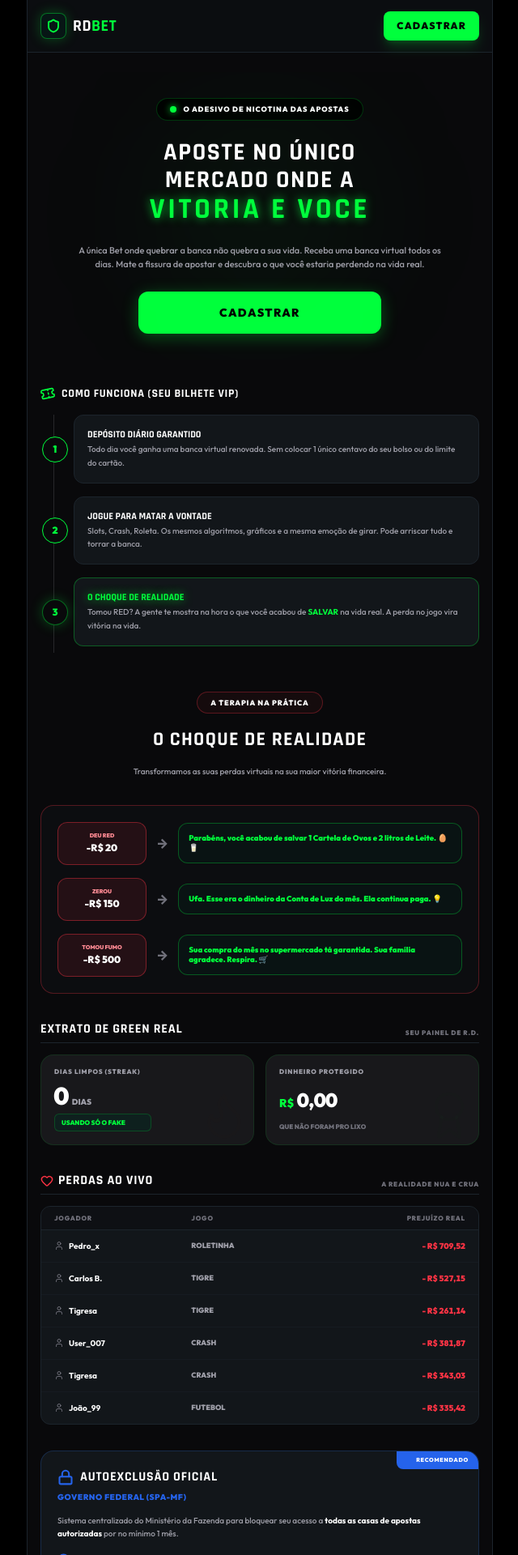
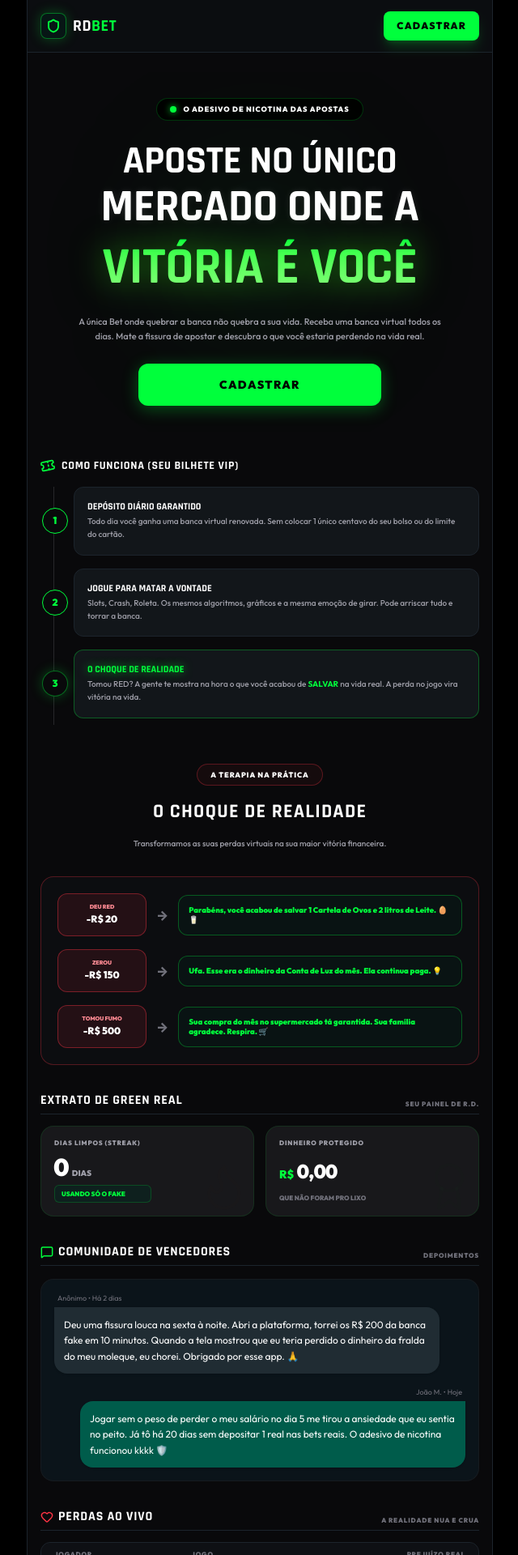
Before and after one commit to luizhenrique47247-wq/rdbet, a React (Vite) app: page / in a window 1280 px wide. Shown: the top 1920 px of the page at 81% size, without its empty margins (319-959 px from the left). Built offline with nearby package versions, Linux system fonts and the light colour scheme.

Commit message:
Fix modal centering position bug via React Portals and align Inicio styling to user template

```diff
--- a/src/components/ui/CognitiveOverlay.tsx
+++ b/src/components/ui/CognitiveOverlay.tsx
@@ -1,4 +1,5 @@
 import React, { useState, useEffect } from 'react'
+import { createPortal } from 'react-dom'
 import { motion, AnimatePresence } from 'framer-motion'
 import { ShieldAlert, Info } from 'lucide-react'
 import { casinoAudio } from '../../utils/audioEngine'
@@ -69,15 +70,15 @@ export const CognitiveOverlay: React.FC<CognitiveOverlayProps> = ({
 
   const equivalent = getRealWorldEquivalent(amountSpent)
 
-  return (
+  return createPortal(
     <AnimatePresence>
       {isOpen && (
-        <div className="absolute inset-0 z-50 flex items-center justify-center p-4 bg-black/95 backdrop-blur-md rounded-2xl select-none">
+        <div className="fixed inset-0 z-50 flex items-center justify-center p-4 bg-black/95 backdrop-blur-md select-none">
           <motion.div
             initial={{ scale: 0.9, opacity: 0 }}
             animate={{ scale: 1, opacity: 1 }}
             exit={{ scale: 0.9, opacity: 0 }}
-            className="w-full h-full flex flex-col justify-between p-5 text-left text-white"
+            className="w-full max-w-md bg-[#12161a] border border-cyber-border rounded-2xl p-6 shadow-2xl flex flex-col justify-between min-h-[400px] text-left text-white relative overflow-hidden"
           >
             {/* Header Badge */}
             <div className="flex items-center gap-2 text-neon-red bg-red-950/20 border border-red-500/30 px-3 py-2 rounded-xl">
@@ -93,7 +94,7 @@ export const CognitiveOverlay: React.FC<CognitiveOverlayProps> = ({
             </div>
 
             {/* Core Message */}
-            <div className="space-y-4 my-auto">
+            <div className="space-y-4 my-6">
               <div className="space-y-1">
                 <span className="text-[10px] text-zinc-500 font-extrabold uppercase tracking-wider block">
                   Você acabou de gastar na simulação:
@@ -118,7 +119,7 @@ export const CognitiveOverlay: React.FC<CognitiveOverlayProps> = ({
               <div className="flex gap-2 p-3 bg-zinc-950 border border-zinc-800 rounded-xl text-[10px] text-zinc-400 leading-relaxed">
                 <Info size={14} className="text-blue-400 shrink-0 mt-0.5" />
                 <p>
-                  Estudos demonstram que as plataformas de aposta mascaram o dinheiro real sob forma de fichas/saldos coloridos para amortecer o sentimento de perda no cérebro.
+                  Estudos demonstram que as plataformas de aposta mascaram o dinheiro real sob forma de saldos coloridos para amortecer o sentimento de perda no cérebro.
                 </p>
               </div>
             </div>
@@ -151,6 +152,7 @@ export const CognitiveOverlay: React.FC<CognitiveOverlayProps> = ({
           </motion.div>
         </div>
       )}
-    </AnimatePresence>
+    </AnimatePresence>,
+    document.body
   )
 }
--- a/src/components/ui/Modal.tsx
+++ b/src/components/ui/Modal.tsx
@@ -1,4 +1,5 @@
 import React from 'react'
+import { createPortal } from 'react-dom'
 import { motion, AnimatePresence } from 'framer-motion'
 import { X } from 'lucide-react'
 import { cn } from '../../utils/cn'
@@ -18,7 +19,7 @@ export const Modal: React.FC<ModalProps> = ({
   children,
   accentColor = 'green'
 }) => {
-  return (
+  return createPortal(
     <AnimatePresence>
       {isOpen && (
         <div className="fixed inset-0 z-50 flex items-center justify-center p-4 bg-black/75 backdrop-blur-sm">
@@ -26,7 +27,7 @@ export const Modal: React.FC<ModalProps> = ({
             initial={{ scale: 0.95, opacity: 0 }}
             animate={{ scale: 1, opacity: 1 }}
             exit={{ scale: 0.95, opacity: 0 }}
-            className="w-full max-w-md bg-zinc-950 border border-cyber-border rounded-2xl p-6 shadow-2xl relative overflow-hidden"
+            className="w-full max-w-md bg-[#12161a] border border-cyber-border rounded-2xl p-6 shadow-2xl relative overflow-hidden text-white"
           >
             {/* Decorative top accent */}
             <div
@@ -55,6 +56,7 @@ export const Modal: React.FC<ModalProps> = ({
           </motion.div>
         </div>
       )}
-    </AnimatePresence>
+    </AnimatePresence>,
+    document.body
   )
 }
--- a/src/pages/Inicio.tsx
+++ b/src/pages/Inicio.tsx
@@ -1,6 +1,6 @@
 import React, { useState, useEffect } from 'react'
 import { useStore } from '../store/useStore'
-import { Gift, ChevronDown, Award, Ticket, CheckCircle2, Lock, Heart, User, PhoneCall, ExternalLink, Flame } from 'lucide-react'
+import { Gift, ChevronDown, Award, Ticket, CheckCircle2, Lock, Heart, User, PhoneCall, ExternalLink, Flame, MessageSquare } from 'lucide-react'
 import { motion, AnimatePresence } from 'framer-motion'
 import { Card } from '../components/ui/Card'
 import { casinoAudio } from '../utils/audioEngine'
@@ -18,6 +18,7 @@ interface LiveLoss {
 export const Inicio: React.FC = () => {
   const {
     registered,
+    userName,
     selectedPlan,
     simulatedDay,
     streak,
@@ -132,6 +133,18 @@ export const Inicio: React.FC = () => {
     }
   ]
 
+  let titleSub = "APOSTE NO ÚNICO"
+  let titleMid = "MERCADO ONDE A"
+  let titleBot = "VITÓRIA É VOCÊ"
+  let descText = "A única Bet onde quebrar a banca não quebra a sua vida. Receba uma banca virtual todos os dias. Mate a fissura de apostar e descubra o que você estaria perdendo na vida real."
+
+  if (registered) {
+    titleSub = "BEM-VINDO DE VOLTA,"
+    titleMid = userName ? userName.toUpperCase() : "VISITANTE"
+    titleBot = "A BANCA É SUA"
+    descText = "Mantenha seu protocolo clínico ativo. Utilize a simulação para esgotar o impulso sem comprometer sua vida financeira real."
+  }
+
   return (
     <div className="space-y-8 text-center select-none pb-8">
       {/* Coin Shower Animation */}
@@ -156,21 +169,19 @@ export const Inicio: React.FC = () => {
         </div>
 
         {/* Title messages */}
-        <div className="space-y-1 z-10">
-          <h1 className="text-2xl md:text-3xl font-black text-white uppercase tracking-wider leading-none font-display">
-            APOSTE NO ÚNICO
-          </h1>
-          <h1 className="text-2xl md:text-3xl font-black text-white uppercase tracking-wider leading-none font-display">
-            MERCADO ONDE A
-          </h1>
-          <h1 className="text-3xl md:text-4xl font-black text-neon-green text-glow-green uppercase tracking-widest leading-none mt-1 font-display">
-            VITORIA E VOCE
+        <div className="space-y-1 z-10 w-full flex flex-col items-center">
+          <h1 className="font-bold leading-[1.1] uppercase text-white tracking-tight flex flex-col items-center w-full text-center px-2 font-display">
+            <span className="whitespace-normal break-words" style={{ fontSize: 'clamp(1.8rem, 8vw, 3rem)' }}>{titleSub}</span>
+            <span className="whitespace-normal break-words" style={{ fontSize: 'clamp(2rem, 9vw, 3.5rem)', textShadow: '0 0 10px rgba(255,255,255,0.1)' }}>{titleMid}</span>
+            <span className="text-transparent bg-clip-text bg-gradient-to-b from-neon-green to-[#85ff7a] drop-shadow-[0_0_20px_rgba(57,255,20,0.5)] whitespace-normal mt-2" style={{ fontSize: 'clamp(2.2rem, 10vw, 4rem)' }}>
+              {titleBot}
+            </span>
           </h1>
         </div>
 
         {/* Paragraph description */}
-        <p className="text-[11px] text-zinc-400 font-medium max-w-[90%] leading-relaxed z-10 mx-auto">
-          A única Bet onde quebrar a banca não quebra a sua vida. Receba uma banca virtual todos os dias. Mate a fissura de apostar e descubra o que você estaria perdendo na vida real.
+        <p className="text-[11px] text-zinc-400 font-medium max-w-[92%] leading-relaxed z-10 mx-auto">
+          {descText}
         </p>
 
         {/* Action Button: Register or claim bank */}
@@ -366,6 +377,34 @@ export const Inicio: React.FC = () => {
               Que não foram pro lixo
             </span>
           </Card>
+        </div>
+      </div>
+
+      {/* Comunidade de Vencedores (Testimonials) */}
+      <div className="space-y-4 text-left">
+        <div className="flex justify-between items-end pb-1 border-b border-cyber-border">
+          <h3 className="text-base font-black text-white uppercase tracking-wider flex items-center gap-1.5 font-display">
+            <MessageSquare size={16} className="text-neon-green stroke-[2.2]" />
+            Comunidade de Vencedores
+          </h3>
+          <span className="text-[8px] text-zinc-500 font-black uppercase tracking-widest pb-0.5">
+            Depoimentos
+          </span>
+        </div>
+
+        <div className="bg-[#0b141a] rounded-2xl p-4 border border-zinc-800/40 flex flex-col gap-4">
+          <div className="flex flex-col gap-1 items-start w-full pr-8">
+            <span className="text-[9px] text-zinc-500 ml-1">Anônimo • Há 2 dias</span>
+            <div className="bg-[#202c33] text-white text-xs p-3 rounded-2xl rounded-tl-none leading-relaxed shadow-sm">
+              Deu uma fissura louca na sexta à noite. Abri a plataforma, torrei os R$ 200 da banca fake em 10 minutos. Quando a tela mostrou que eu teria perdido o dinheiro da fralda do meu moleque, eu chorei. Obrigado por esse app. 🙏
+            </div>
+          </div>
+          <div className="flex flex-col gap-1 items-end w-full pl-8">
+            <span className="text-[9px] text-zinc-500 mr-1">João M. • Hoje</span>
+            <div className="bg-[#005c4b] text-white text-xs p-3 rounded-2xl rounded-tr-none leading-relaxed shadow-sm">
+              Jogar sem o peso de perder o meu salário no dia 5 me tirou a ansiedade que eu sentia no peito. Já tô há 20 dias sem depositar 1 real nas bets reais. O adesivo de nicotina funcionou kkkk 🛡️
+            </div>
+          </div>
         </div>
       </div>
 
```
